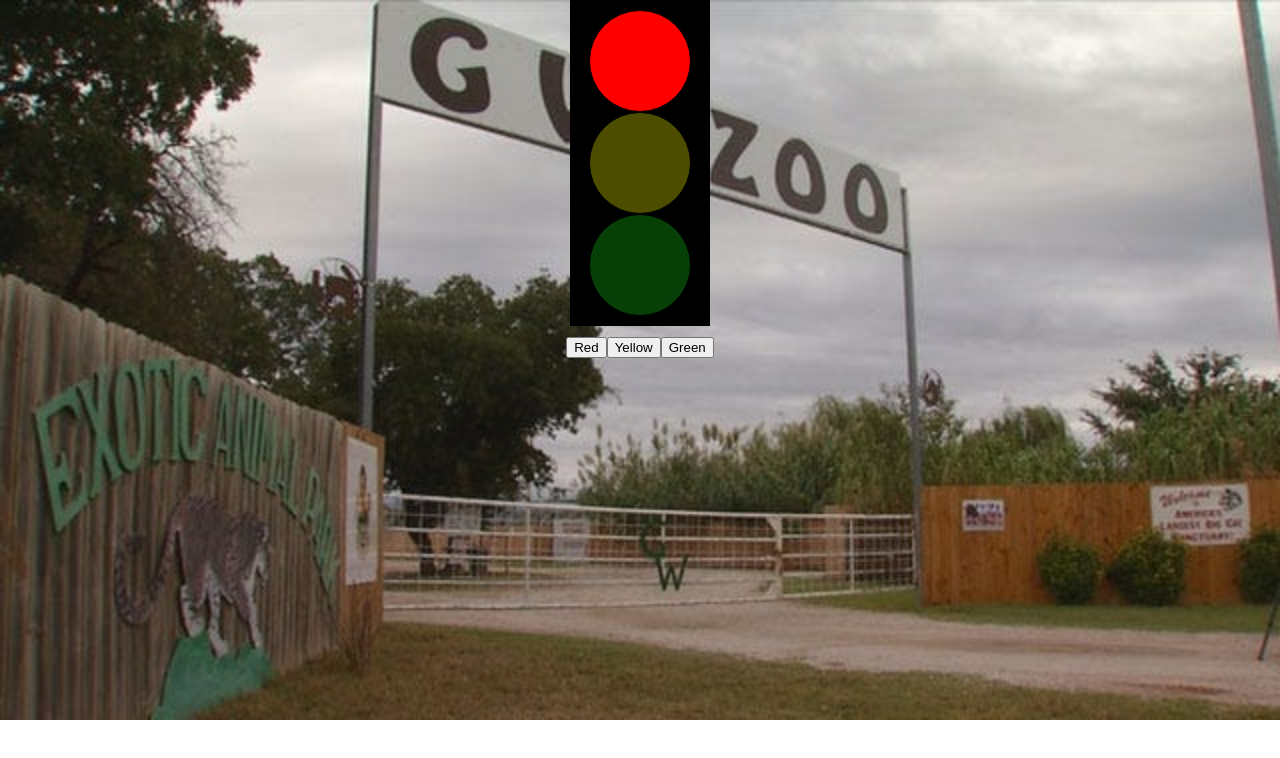
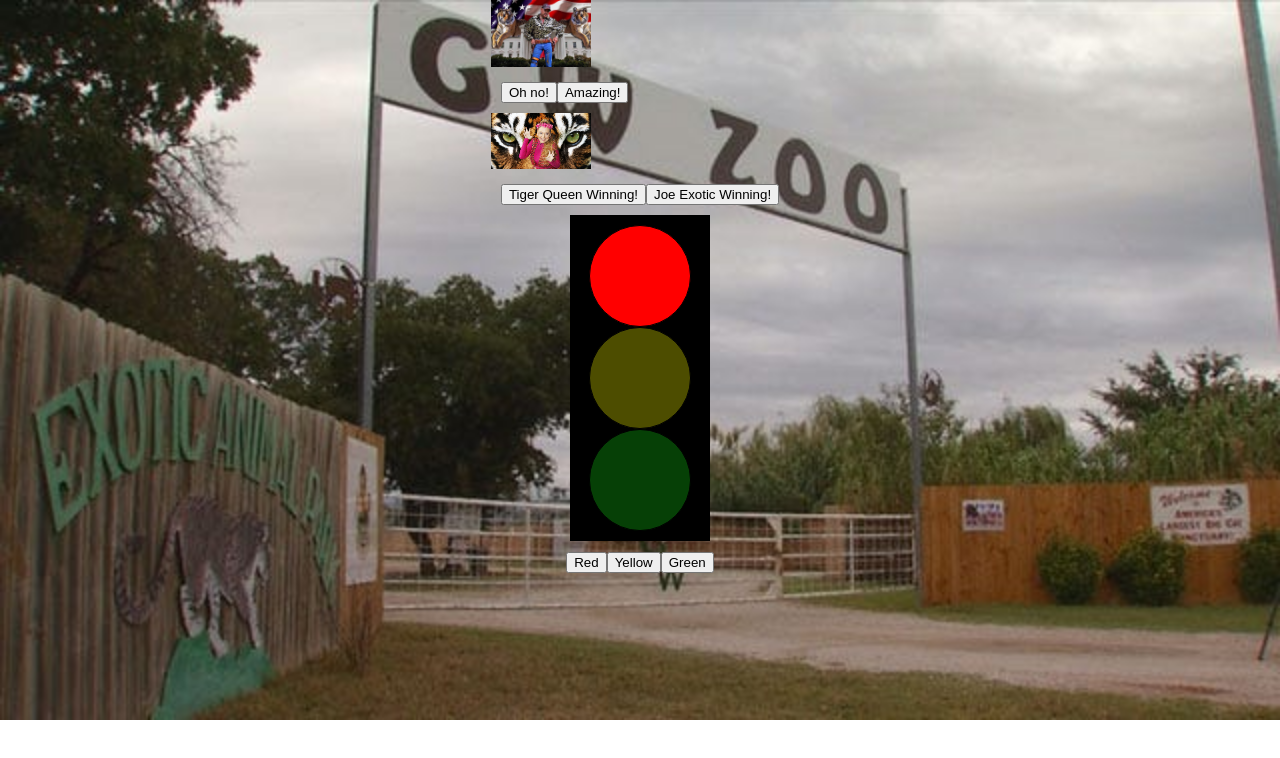
Before and after one commit to taha-amin/from-scratch-busy-zoo-react, a React (Create React App) app: page / in a window 1280 px wide. Shown: the top 758 px of the page. Built offline with nearby package versions, Linux system fonts and the light colour scheme.

Commit message:
added fighting to app.js

```diff
--- a/src/App.js
+++ b/src/App.js
@@ -7,6 +7,9 @@ import IsOpen from './OpenSign';
 function App() {
   //track states for stop lights, animal sizes, and animal parade
   const [isOpen, setIsOpen] = useState('red');
+
+  const [tigerKingSize, setTigerKingSize] = useState(10);
+  const [tigerQueenSize, setTigerQueenSize] = useState(10);
 
   return (
     // how onClick will look for each event
@@ -22,6 +25,34 @@ function App() {
     // <button onClick={() => setParade([...parade, 'Monkey'])}>Monkey</button>
 
     <div className="App">
+      <div className="fight">
+        <div className="monster">
+          <img src="tigerking.png" width={10 * tigerKingSize} />
+
+          <div className="buttons">
+            {/* Clicking this button will have tiger king size go up by one */}
+            <button onClick={() => setTigerKingSize(tigerKingSize + 1)}>Oh no!</button>
+
+            {/* Clicking this button will make carole basking size go up by one */}
+            <button onClick={() => setTigerQueenSize(tigerQueenSize - 1)}>Amazing!</button>
+          </div>
+        </div>
+
+        <div className="monster">
+          <img src="caroleBaskin.png" width={10 * tigerQueenSize} />
+
+          <div className="buttons">
+            {/* Clicking this will make carole basking size go up by one */}
+            <button onClick={() => setTigerQueenSize(tigerQueenSize + 1)}>
+              Tiger Queen Winning!
+            </button>
+
+            {/* Clicking this will make joe exotic size go up by one */}
+            <button onClick={() => setTigerKingSize(tigerKingSize + 1)}>Joe Exotic Winning!</button>
+          </div>
+        </div>
+      </div>
+
       <IsOpen isOpen={isOpen} />
       <div className="buttons">
         <button onClick={() => setIsOpen('red')}>Red</button>
```
